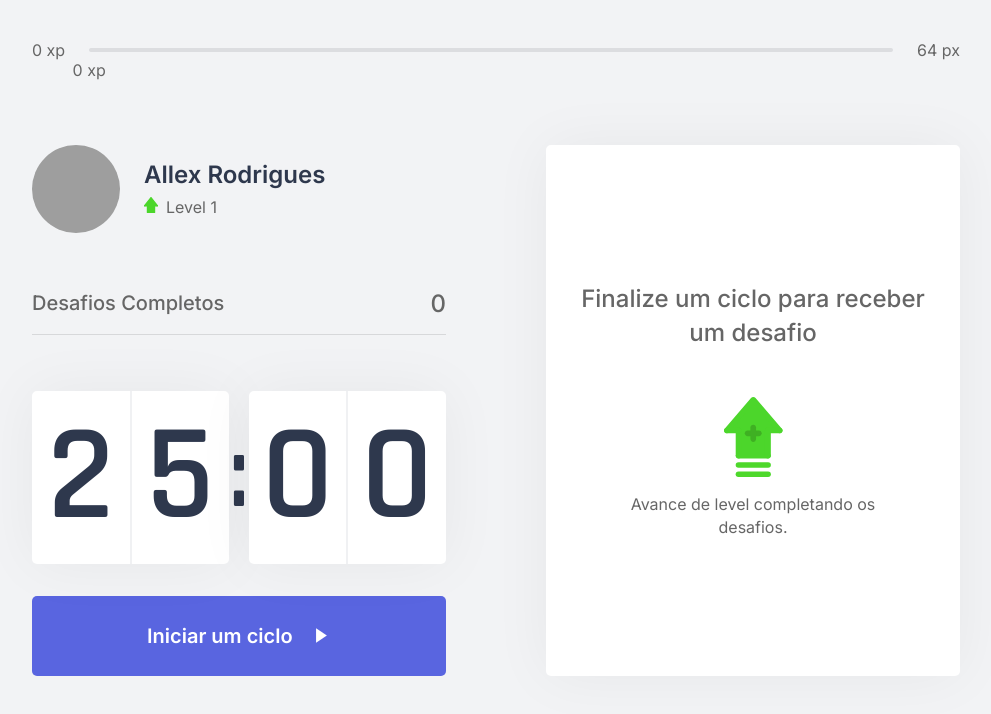
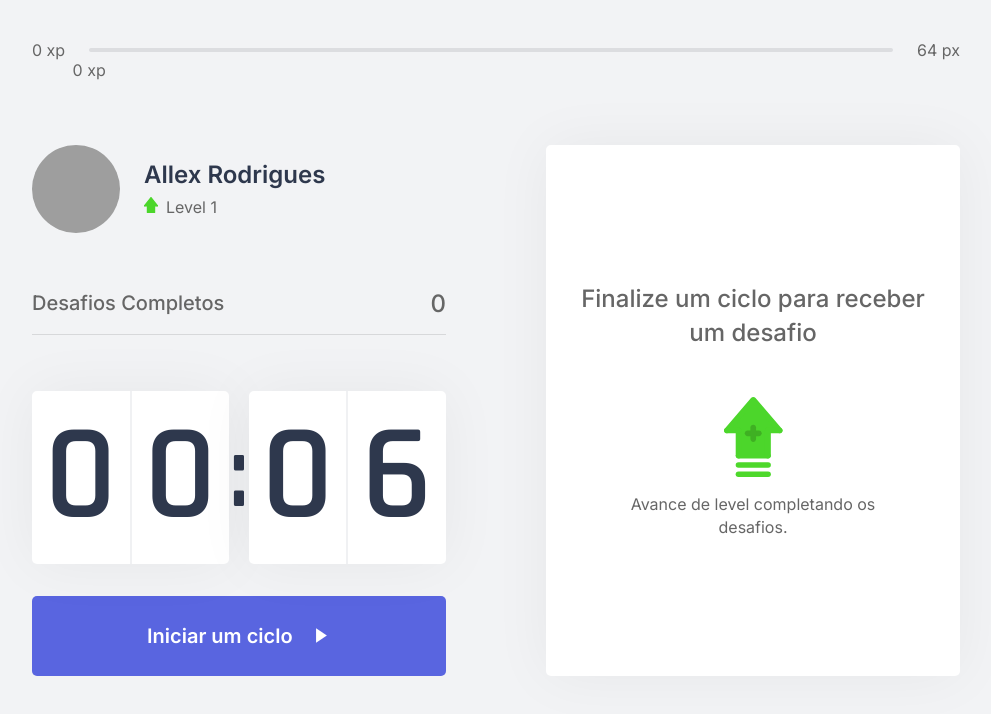
Before and after one commit to FusRoDah061/moveit-nlw, a Next.js app: page / in a window 1280 px wide. Shown: the top 714 px of the page, without its empty margins (144-1135 px from the left). Built offline with nearby package versions, Linux system fonts and the light colour scheme; grey boxes are pictures that could not be loaded.

Commit message:
feat: Reset countdown timer when challenge is completed/failed

```diff
--- a/src/components/ChallengeBox.tsx
+++ b/src/components/ChallengeBox.tsx
@@ -1,9 +1,21 @@
 import { useContext } from 'react';
 import { ChallengesContext } from '../contexts/ChallengesContext';
+import { CountdownContext } from '../contexts/CountdownContext';
 import styles from '../styles/components/ChallengeBox.module.css';
 
 export function ChallengeBox () {
   const { activeChallenge, resetChallenge, completeChallenge } = useContext(ChallengesContext);
+  const { resetCountdown } = useContext(CountdownContext);
+
+  function handleChallengeSucceeded () {
+    completeChallenge();
+    resetCountdown();
+  }
+
+  function handleChallengeFailed () {
+    resetChallenge();
+    resetCountdown();
+  }
 
   return (
     <div className={styles.challengeBoxContainer}>
@@ -18,10 +30,10 @@ export function ChallengeBox () {
           </main>
 
           <footer>
-            <button type="button" className={styles.challengeFailedButton} onClick={resetChallenge}>
+            <button type="button" className={styles.challengeFailedButton} onClick={handleChallengeFailed}>
               Falhei
             </button>
-            <button type="button" className={styles.challengeSucceededButton} onClick={completeChallenge}>
+            <button type="button" className={styles.challengeSucceededButton} onClick={handleChallengeSucceeded}>
               Completei
             </button>
           </footer>
--- a/src/components/Countdown.tsx
+++ b/src/components/Countdown.tsx
@@ -1,44 +1,12 @@
-import { useContext, useEffect, useState } from 'react';
-import { ChallengesContext } from '../contexts/ChallengesContext';
+import { useContext } from 'react';
+import { CountdownContext } from '../contexts/CountdownContext';
 import styles from '../styles/components/Countdown.module.css';
 
-let countdownTimeout: NodeJS.Timeout;
-
 export function Countdown () {
-  const { startNewChallenge } = useContext(ChallengesContext);
-
-  const [time, setTime] = useState(25 * 60);
-  const [isActive, setIsActive] = useState(false);
-  const [hasFinished, setHasFinished] = useState(false);
-
-  const minutes = Math.floor(time / 60);
-  const seconds = time % 60;
+  const { minutes, seconds, hasFinished, isActive, resetCountdown, startCountdown } = useContext(CountdownContext);
 
   const [minuteLeft, minuteRight] = String(minutes).padStart(2, '0').split('');
   const [secondLeft, secondRight] = String(seconds).padStart(2, '0').split('');
-
-  function startCountdown() {
-    setIsActive(true);
-  }
-
-  function resetCountdown() {
-    clearTimeout(countdownTimeout);
-    setIsActive(false);
-    setTime(25 * 60);
-  }
-
-  useEffect(() => {
-    if(isActive && time > 0) {
-      countdownTimeout = setTimeout(() => {
-        setTime(time - 1);
-      }, 1000);
-    }
-    else if (isActive && time <= 0) {
-      setHasFinished(true);
-      setIsActive(false);
-      startNewChallenge();
-    }
-  }, [isActive, time]);
 
   return (
     <div>
--- /dev/null
+++ b/src/contexts/CountdownContext.tsx
@@ -0,0 +1,68 @@
+import { createContext, ReactNode, useContext, useEffect, useState } from "react";
+import { ChallengesContext } from "./ChallengesContext";
+
+interface CountdownContextData {
+  minutes: number;
+  seconds: number;
+  hasFinished: boolean;
+  isActive: boolean;
+  startCountdown: () => void;
+  resetCountdown: () => void;
+}
+
+interface CountdownProviderProps {
+  children: ReactNode;
+}
+
+export const CountdownContext = createContext({} as CountdownContextData);
+
+let countdownTimeout: NodeJS.Timeout;
+
+export function CountdownProvider ({children}: CountdownProviderProps) {
+  const { startNewChallenge } = useContext(ChallengesContext);
+
+  const [time, setTime] = useState(0.1 * 60);
+  const [isActive, setIsActive] = useState(false);
+  const [hasFinished, setHasFinished] = useState(false);
+
+  const minutes = Math.floor(time / 60);
+  const seconds = time % 60;
+
+  function startCountdown() {
+    setIsActive(true);
+  }
+
+  function resetCountdown() {
+    clearTimeout(countdownTimeout);
+    setIsActive(false);
+    setTime(25 * 60);
+    setHasFinished(false);
+  }
+
+  useEffect(() => {
+    if (isActive && time > 0) {
+      countdownTimeout = setTimeout(() => {
+        setTime(time - 1);
+      }, 1000);
+    }
+    else if (isActive && time <= 0) {
+      setHasFinished(true);
+      setIsActive(false);
+      startNewChallenge();
+    }
+  }, [isActive, time]);
+
+  return (
+    <CountdownContext.Provider
+      value={{
+        minutes,
+        seconds,
+        hasFinished,
+        isActive,
+        startCountdown,
+        resetCountdown
+      }}>
+      {children}
+    </CountdownContext.Provider>
+  );
+}
--- a/src/pages/index.tsx
+++ b/src/pages/index.tsx
@@ -8,6 +8,7 @@ import Head from 'next/head';
 
 import styles from '../styles/pages/Home.module.css';
 import { ChallengeBox } from "../components/ChallengeBox";
+import { CountdownProvider } from "../contexts/CountdownContext";
 
 export default function Home() {
   return (
@@ -18,6 +19,7 @@ export default function Home() {
 
       <ExperienceBar />
 
+      <CountdownProvider>
         <section>
           <div>
             <Profile />
@@ -29,6 +31,7 @@ export default function Home() {
             <ChallengeBox />
           </div>
         </section>
+      </CountdownProvider>
     </div>
   )
 }
```
Lines whose indentation alone changed are shown as unchanged.
